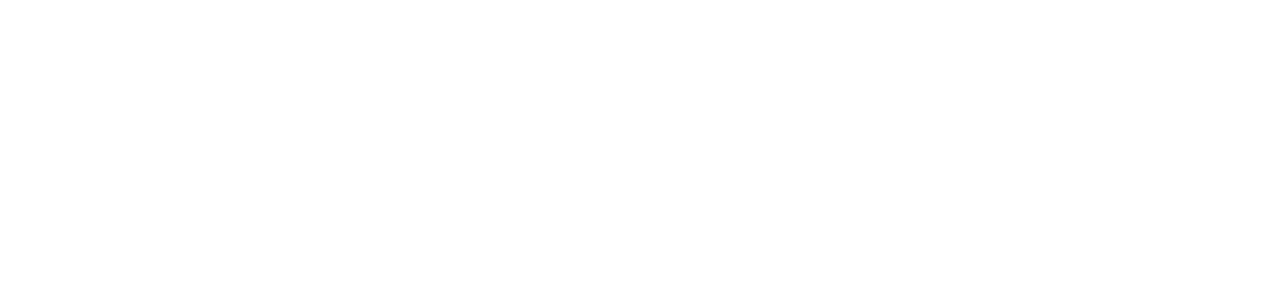
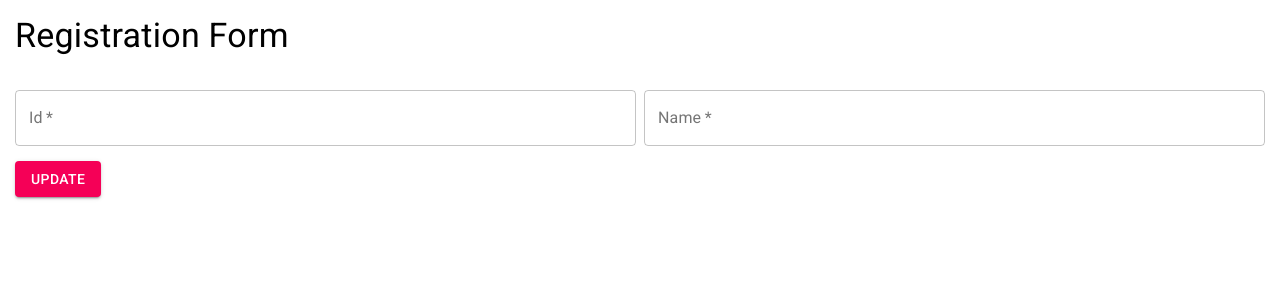
Before and after one commit to AnandPawanipagar/form-demo-material, a React (Create React App) app: page / in a window 1280 px wide. Shown: the top 300 px of the page. Built offline with nearby package versions, Linux system fonts and the light colour scheme.

Commit message:
basic project with id and name done

```diff
--- a/src/components/form/form.js
+++ b/src/components/form/form.js
@@ -8,23 +8,22 @@
 import "./form.css";
 
 export default function Form() {
-  const [data, setData] = useState(null);
+
+  const [name, setName] = useState(null);
   const [id, setId] = useState(null);
-  const [name, setName] = useState(null);
   useEffect(() => {
     axios
       .get("http://localhost:9000")
       .then((res) => {
         console.log(res.data.data);
-        setData(res.data.data);
       })
       .catch((error) => {
         console.log(error);
       });
   }, []);
-  if (!data) {
-    return " ";
-  } else {
+
+  console.log(id);
+  console.log(name);
   return (
     <>
       <Grid container spacing={1}>
@@ -33,7 +32,7 @@
             Registration Form
           </Typography>
         </Grid>
-
+        {/* <div>{id}</div> */}
         <Grid item sm={6}>
           <TextField
             className="marginTextfield"
@@ -64,18 +63,22 @@
       <Button
         variant="contained"
         color="secondary"
-          onClick={axios
-            .put(`http://localhost:9000`, { id: id, name: name })
+        onClick={() => {
+          axios
+            .put("http://localhost:9000", {
+              id,
+              name,
+            })
             .then((res) => {
-              console.log(res.data.data);
+              console.log(res.data);
             })
-            .catch((error) => {
-              console.log(error);
-            })}
+            .catch((err) => {
+              console.log(err);
+            });
+        }}
       >
         Update
       </Button>
     </>
   );
 }
-}
```
Lines whose indentation alone changed are shown as unchanged.
